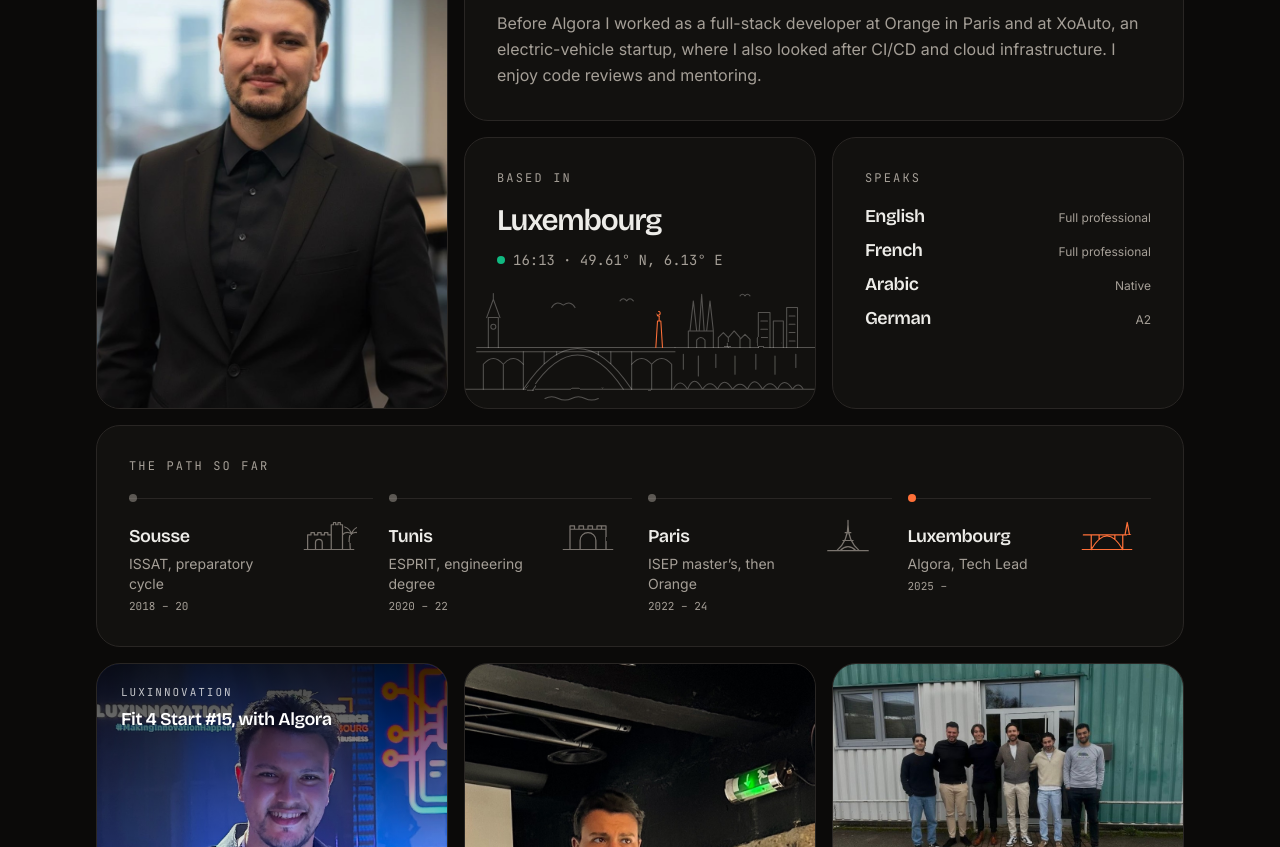
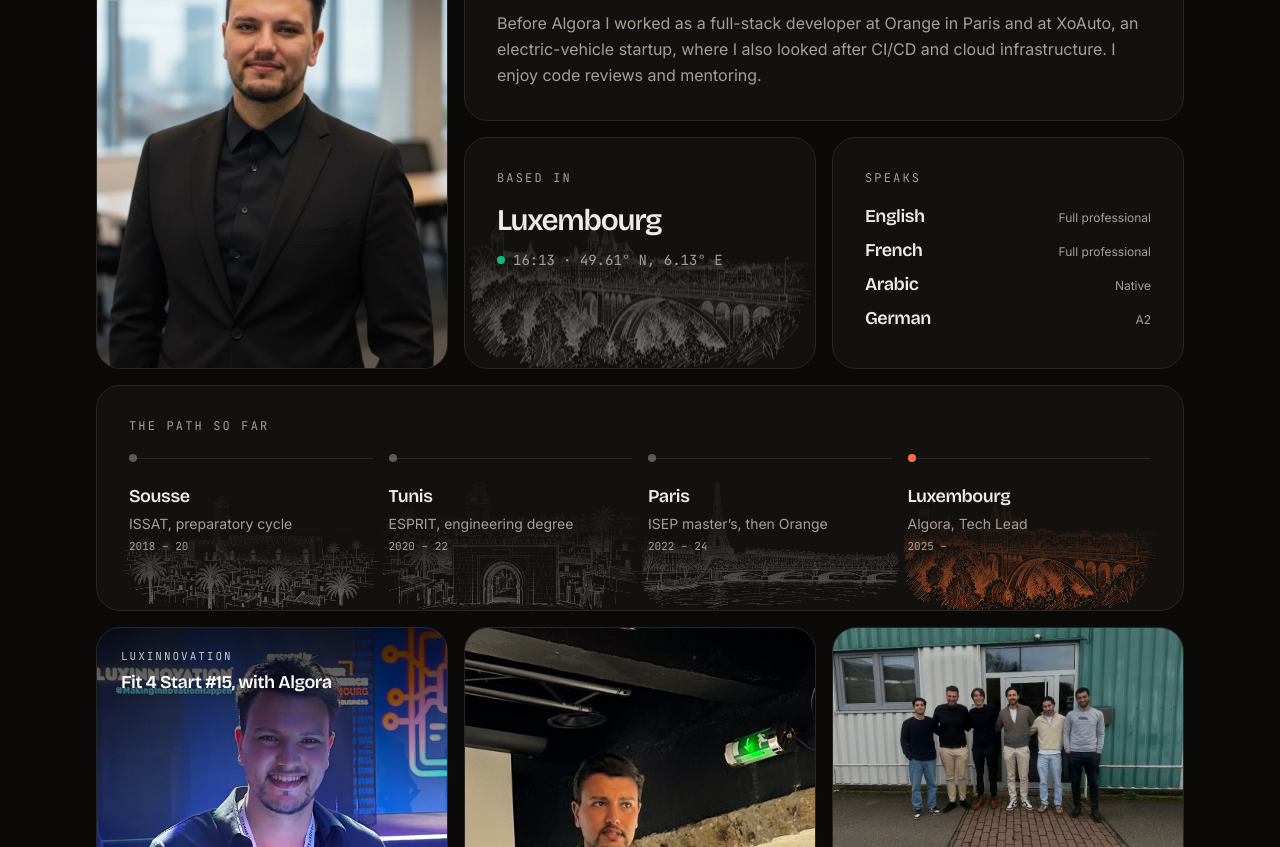
Before and after one commit to MarzoukiAziz/Portfolio, a Next.js app: page / in a window 1280 px wide. Shown: the part 1580-2427 px from the top of the page. Built offline with nearby package versions, Linux system fonts and the light colour scheme.

Commit message:
Use ink sketches as backgrounds on the Luxembourg and path cards

```diff
--- a/components/About.tsx
+++ b/components/About.tsx
@@ -2,7 +2,6 @@ import { ArrowUpRight } from 'lucide-react'
 import { LocalTime } from './LocalTime'
 import { Reveal } from './Reveal'
 import { SectionHeading } from './SectionHeading'
-import { CityMark, LuxembourgSkyline } from './Sketches'
 import { SpotlightGroup } from './SpotlightGroup'
 
 const languages = [
@@ -13,10 +12,10 @@ const languages = [
 ]
 
 const path = [
-  { place: 'Sousse', what: 'ISSAT, preparatory cycle', when: '2018 – 20' },
-  { place: 'Tunis', what: 'ESPRIT, engineering degree', when: '2020 – 22' },
-  { place: 'Paris', what: 'ISEP master’s, then Orange', when: '2022 – 24' },
-  { place: 'Luxembourg', what: 'Algora, Tech Lead', when: '2025 –' },
+  { place: 'Sousse', what: 'ISSAT, preparatory cycle', when: '2018 – 20', sketch: 'sousse' },
+  { place: 'Tunis', what: 'ESPRIT, engineering degree', when: '2020 – 22', sketch: 'tunis' },
+  { place: 'Paris', what: 'ISEP master’s, then Orange', when: '2022 – 24', sketch: 'paris' },
+  { place: 'Luxembourg', what: 'Algora, Tech Lead', when: '2025 –', sketch: 'luxembourg' },
 ]
 
 const moments = [
@@ -69,8 +68,12 @@ export function About() {
             </p>
           </div>
 
-          <div data-spot className="card min-h-[17rem] md:col-span-2">
-            <LuxembourgSkyline className="pointer-events-none absolute inset-x-0 bottom-0 h-[58%] w-full text-foreground/30" />
+          <div data-spot className="card min-h-[14.5rem] md:col-span-2">
+            <div
+              aria-hidden
+              className="sketch pointer-events-none absolute inset-0 text-foreground/45"
+              style={{ '--sketch': 'url(/images/sketch-luxembourg.webp)' } as React.CSSProperties}
+            />
             <p className="eyebrow relative">Based in</p>
             <p className="display relative mt-4 text-3xl">Luxembourg</p>
             <p className="relative mt-3 flex items-center gap-2 font-mono text-sm text-muted-foreground">
@@ -95,10 +98,17 @@ export function About() {
           </div>
 
           <div data-spot className="card md:col-span-6">
-            <p className="eyebrow">The path so far</p>
-            <ol className="mt-6 grid gap-6 sm:grid-cols-4 sm:gap-4">
-              {path.map(({ place, what, when }, i) => (
-                <li key={place} className="relative sm:pt-6">
+            <p className="eyebrow relative">The path so far</p>
+            <ol className="mt-6 grid gap-2 sm:grid-cols-4 sm:gap-4">
+              {path.map(({ place, what, when, sketch }, i) => (
+                <li key={place} className="relative min-h-[6.5rem] sm:min-h-[7.5rem] sm:pt-6">
+                  <div
+                    aria-hidden
+                    className={`sketch sketch-stop pointer-events-none absolute -bottom-2 -right-4 left-0 top-0 sm:-bottom-8 sm:-left-2 sm:-right-2 sm:top-6 ${
+                      i === path.length - 1 ? 'text-primary/70' : 'text-foreground/40'
+                    }`}
+                    style={{ '--sketch': `url(/images/sketch-${sketch}.webp)` } as React.CSSProperties}
+                  />
                   <span
                     aria-hidden
                     className="absolute left-0 top-0 hidden h-px w-full bg-border sm:block"
@@ -109,15 +119,9 @@ export function About() {
                       i === path.length - 1 ? 'bg-primary' : 'bg-muted-foreground/50'
                     }`}
                   />
-                  <CityMark
-                    place={place}
-                    className={`absolute right-2 top-0 h-9 w-14 sm:right-4 sm:top-5 ${
-                      i === path.length - 1 ? 'text-primary' : 'text-muted-foreground/70'
-                    }`}
-                  />
-                  <p className="font-display text-lg font-semibold tracking-tight">{place}</p>
-                  <p className="mt-1 max-w-[70%] text-sm text-muted-foreground sm:max-w-[65%]">{what}</p>
-                  <p className="mt-1 font-mono text-[11px] text-muted-foreground">{when}</p>
+                  <p className="relative font-display text-lg font-semibold tracking-tight">{place}</p>
+                  <p className="relative mt-1 text-sm text-muted-foreground">{what}</p>
+                  <p className="relative mt-1 font-mono text-[11px] text-muted-foreground">{when}</p>
                 </li>
               ))}
             </ol>
```
